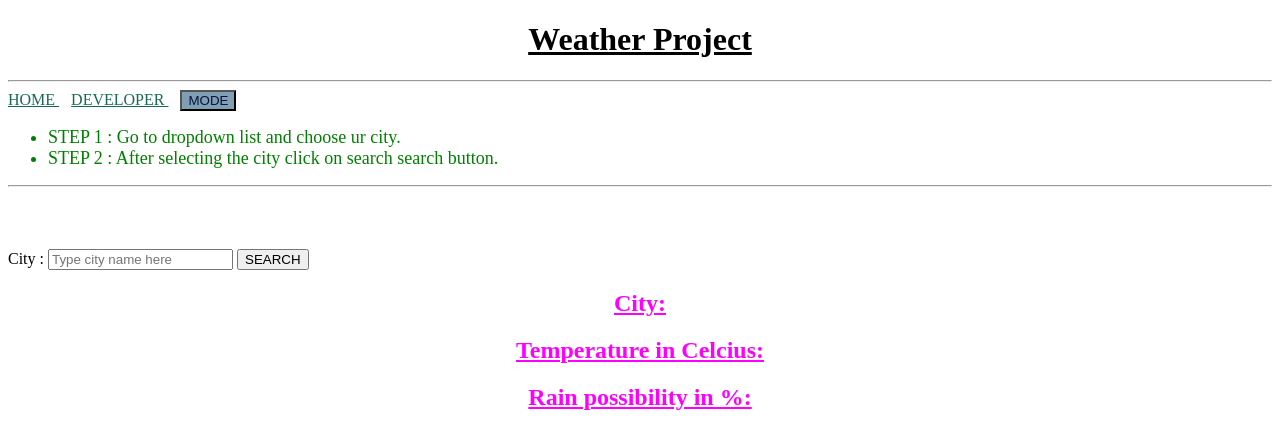
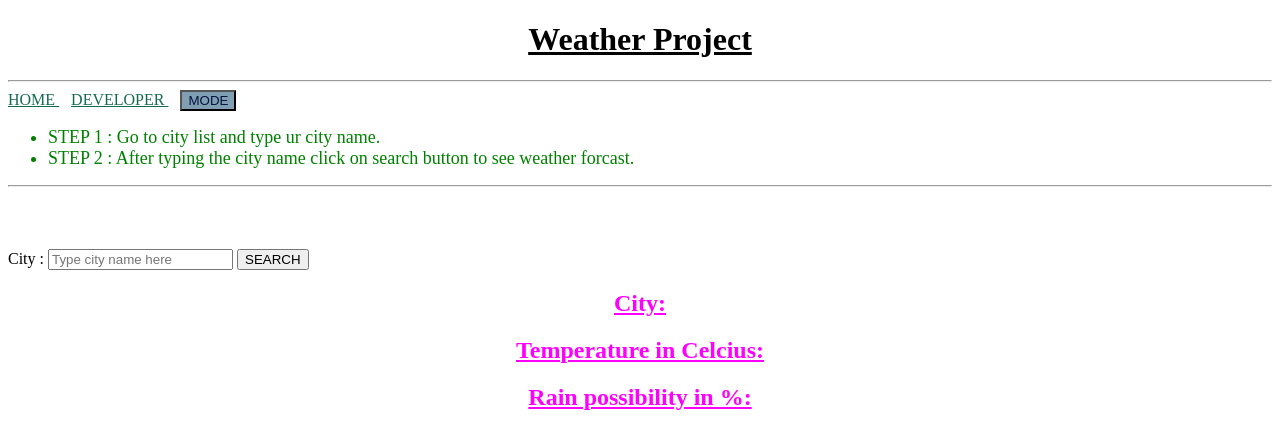
Before and after one commit to Manit-Suthar/weather_project.github.io, a plain HTML site: page index.html in a window 1280 px wide. Drawn offline with Linux system fonts and the light colour scheme.

Commit message:
Update1 index.html

```diff
--- a/index.html
+++ b/index.html
@@ -20,8 +20,8 @@
 </nav>
 
     <ul><font size="4" color="green">
-        <li>STEP 1 : Go to dropdown list and choose ur city.  </li>
-        <li>STEP 2 : After selecting the city click on search search button.</li>
+        <li>STEP 1 : Go to city list and type ur city name.  </li>
+        <li>STEP 2 : After typing the city name click on search button to see weather forcast.</li>
     </font></ul>
 
     <hr><br>
```
